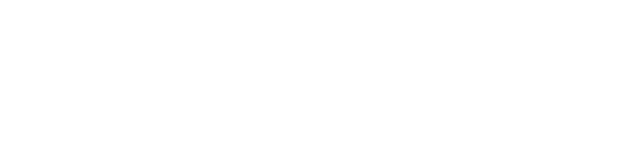
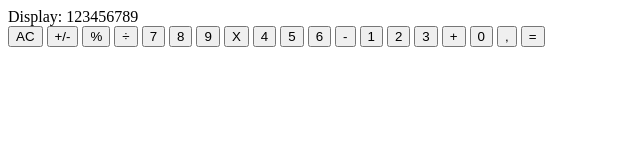
Before and after one commit to didajapa/calculator, a plain HTML site: page index.html in a window 1280 px wide. Shown: the whole page, without its empty margins (0-640 px from the left). Drawn offline with Linux system fonts and the light colour scheme.

Commit message:
Add buttons to html

```diff
--- a/index.html
+++ b/index.html
@@ -9,6 +9,30 @@
 </head>
 <body>
 
+    <div class="container">
+        <div id="display">Display: 123456789</div>
+        <div id="buttons-container">
+            <button id="ac" class="special-modifier">AC</button>
+            <button id="plus-minus" class="special-modifier">+/-</button>
+            <button id="percentage" class="special-modifier">%</button>
+            <button id="divide" class="modifier">÷</button>
+            <button id="7" class="number">7</button>
+            <button id="8" class="number">8</button>
+            <button id="9" class="number">9</button>
+            <button id="multiply" class="modifier">X</button>
+            <button id="4" class="number">4</button>
+            <button id="5" class="number">5</button>
+            <button id="6" class="number">6</button>
+            <button id="subtract" class="modifier">-</button>
+            <button id="1" class="number">1</button>
+            <button id="2" class="number">2</button>
+            <button id="3" class="number">3</button>
+            <button id="add" class="modifier">+</button>
+            <button id="0" class="number">0</button>
+            <button id="comma" class="number">,</button>
+            <button id="equals" class="modifier">=</button>
+        </div>
+    </div>
     <script type="text/javascript" src="script.js"></script>
 </body>
 </html>
```
